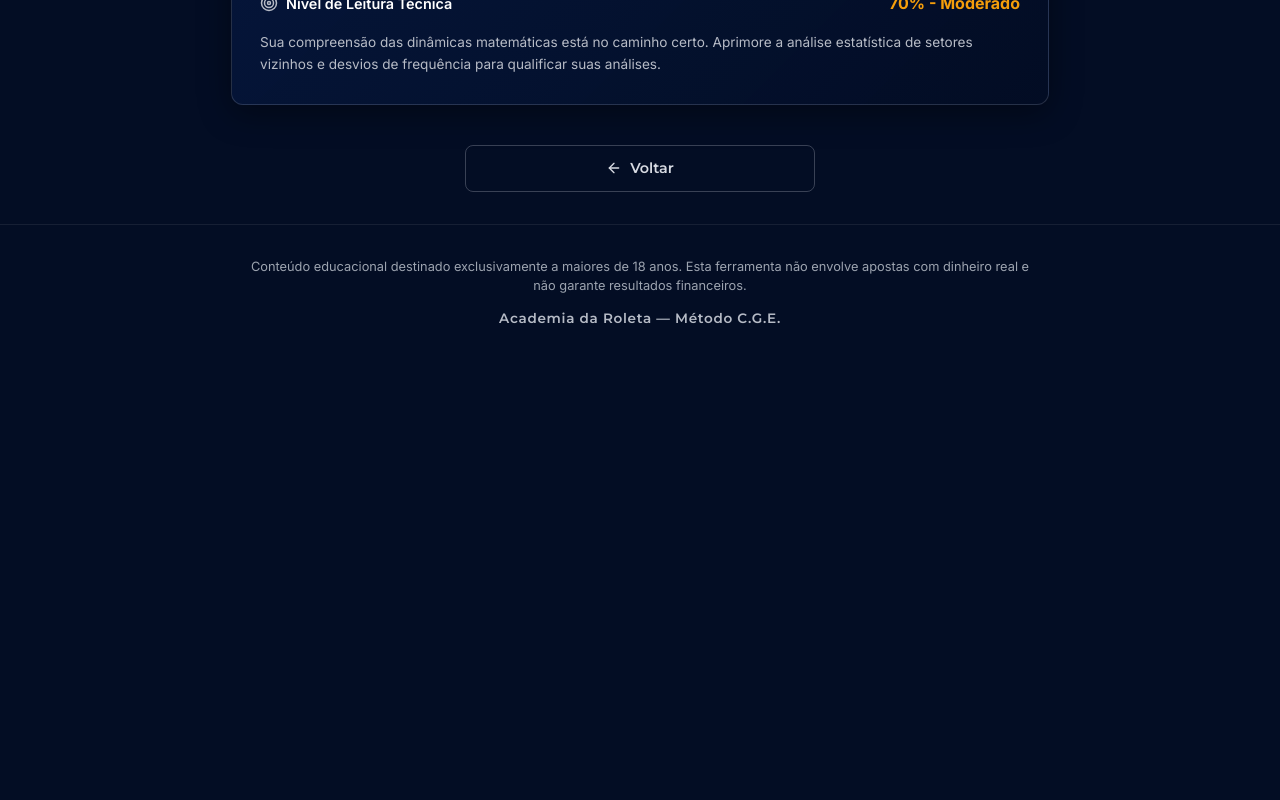
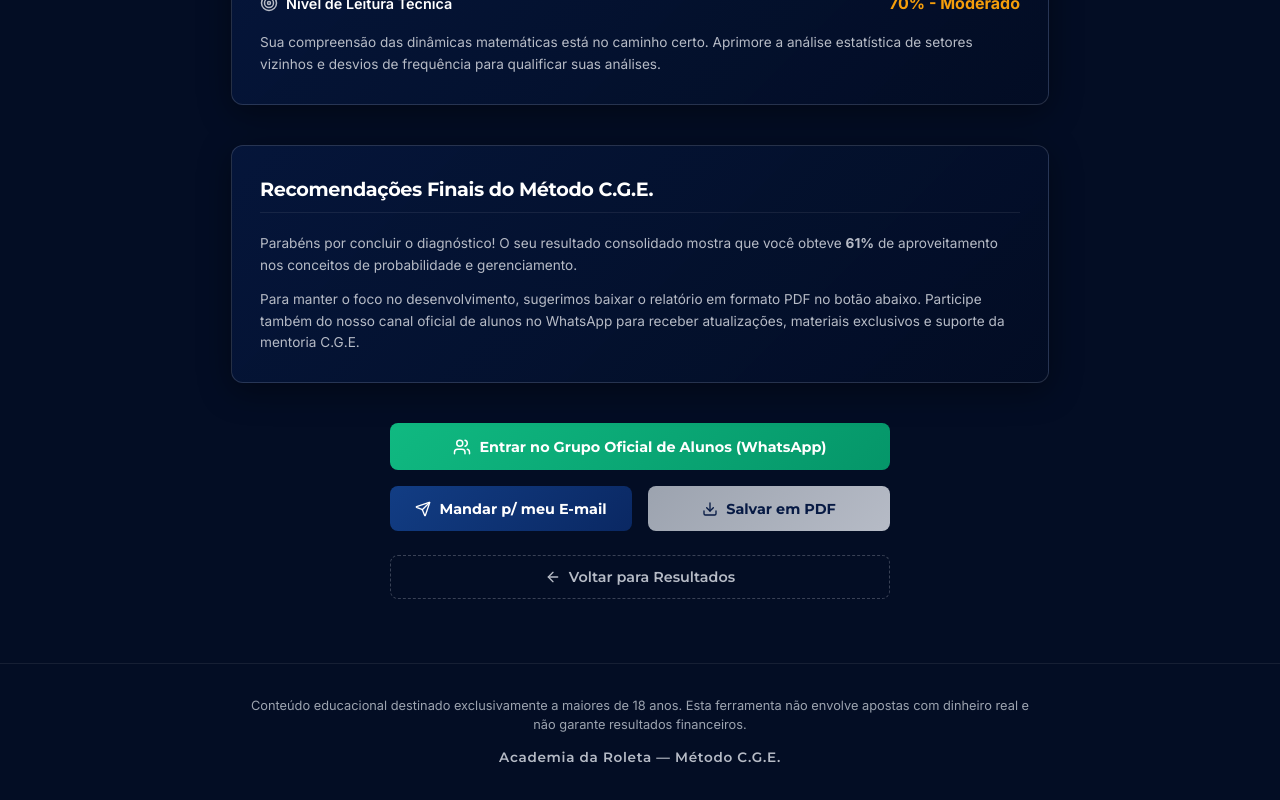
Before and after one commit to petsalutrecife/academia-da-roleta, a React (Vite) app: page /relatorio in a window 1280 px wide. Shown: the part 998-1798 px from the top of the page. Before the commit the page ends 1360 px from the top, so only its background shows below. Built offline with nearby package versions, Linux system fonts and the light colour scheme; no server answers.

Commit message:
feat: adicionar envio por email, download PDF e botao de grupo no relatorio

```diff
--- a/src/components/ResultActions.tsx
+++ b/src/components/ResultActions.tsx
@@ -1,7 +1,7 @@
 // src/components/ResultActions.tsx
 import React from 'react';
 import { useNavigate } from 'react-router-dom';
-import { BookOpen, RotateCcw } from 'lucide-react';
+import { BookOpen, RotateCcw, Users, FileText } from 'lucide-react';
 import { resultActionsConfig } from '../config/resultActionsConfig';
 
 export const ResultActions: React.FC = () => {
@@ -43,9 +43,37 @@
           gap: '1rem',
         }}
       >
-        {/* Conhecer Método C.G.E. */}
+        {/* Entrar no Grupo de Alunos */}
         <button
-          onClick={() => handleAction(resultActionsConfig.methodUrl, 'Conhecer Método C.G.E.')}
+          onClick={() => handleAction(resultActionsConfig.whatsappGroupUrl, 'Entrar no Grupo Oficial')}
+          style={{
+            display: 'flex',
+            alignItems: 'center',
+            justifyContent: 'center',
+            gap: '0.75rem',
+            background: 'linear-gradient(135deg, #10B981 0%, #059669 100%)', // Vibrant green gradient for WhatsApp/Group
+            color: 'var(--color-white)',
+            border: 'none',
+            borderRadius: '12px',
+            padding: '1rem',
+            fontFamily: 'var(--font-title)',
+            fontWeight: 700,
+            fontSize: '1rem',
+            cursor: 'pointer',
+            boxShadow: '0 4px 14px rgba(16, 185, 129, 0.4)',
+            transition: 'transform 0.2s ease, filter 0.2s ease',
+            width: '100%',
+          }}
+          onMouseEnter={(e) => (e.currentTarget.style.filter = 'brightness(1.15)')}
+          onMouseLeave={(e) => (e.currentTarget.style.filter = 'brightness(1)')}
+        >
+          <Users size={20} />
+          Entrar no Grupo Oficial de Alunos
+        </button>
+
+        {/* Visualizar Relatório Completo */}
+        <button
+          onClick={() => navigate('/relatorio')}
           style={{
             display: 'flex',
             alignItems: 'center',
@@ -61,6 +89,33 @@
             fontSize: '1rem',
             cursor: 'pointer',
             boxShadow: '0 4px 14px rgba(18, 61, 132, 0.4)',
+            transition: 'transform 0.2s ease, filter 0.2s ease',
+            width: '100%',
+          }}
+          onMouseEnter={(e) => (e.currentTarget.style.filter = 'brightness(1.15)')}
+          onMouseLeave={(e) => (e.currentTarget.style.filter = 'brightness(1)')}
+        >
+          <FileText size={20} />
+          Visualizar Relatório Detalhado (PDF / E-mail)
+        </button>
+
+        {/* Conhecer Método C.G.E. */}
+        <button
+          onClick={() => handleAction(resultActionsConfig.methodUrl, 'Conhecer Método C.G.E.')}
+          style={{
+            display: 'flex',
+            alignItems: 'center',
+            justifyContent: 'center',
+            gap: '0.75rem',
+            background: 'rgba(18, 61, 132, 0.2)',
+            color: 'var(--color-white)',
+            border: '1px solid rgba(18, 61, 132, 0.4)',
+            borderRadius: '12px',
+            padding: '1rem',
+            fontFamily: 'var(--font-title)',
+            fontWeight: 700,
+            fontSize: '1rem',
+            cursor: 'pointer',
             transition: 'transform 0.2s ease, filter 0.2s ease',
             width: '100%',
           }}
--- a/src/config/resultActionsConfig.ts
+++ b/src/config/resultActionsConfig.ts
@@ -1,4 +1,5 @@
 export const resultActionsConfig = {
   mentorWhatsappUrl: "",
   methodUrl: "",
+  whatsappGroupUrl: "https://chat.whatsapp.com/GGEAcademiaDaRoletaPlaceholder", // Substitua pelo link real do grupo
 };
--- a/src/pages/Report.tsx
+++ b/src/pages/Report.tsx
@@ -4,7 +4,9 @@
 import { ContentCard } from '../components/ContentCard';
 import { ToastMessage } from '../components/ToastMessage';
 import { InfoBanner } from '../components/InfoBanner';
-import { Download, ArrowLeft, ShieldAlert, BarChart3, Target, Calendar, User } from 'lucide-react';
+import { Download, ArrowLeft, ShieldAlert, BarChart3, Target, Calendar, User, Users, Send } from 'lucide-react';
+import { supabase } from '../utils/supabaseClient';
+import { resultActionsConfig } from '../config/resultActionsConfig';
 
 interface ResultData {
   emo: number;
@@ -19,8 +21,35 @@
   const [studentInfo, setStudentInfo] = useState({ name: 'Aluno Exemplo', email: 'aluno@email.com', phone: '(00) 00000-0000' });
   const [showToast, setShowToast] = useState(false);
   const [toastMsg, setToastMsg] = useState('');
+  const [sendingEmail, setSendingEmail] = useState(false);
 
   useEffect(() => {
+    // Tenta carregar o registro da tentativa ativa para exibição precisa
+    try {
+      const attempts = JSON.parse(localStorage.getItem('diagnosticoAttempts') || '[]');
+      const selectedId = localStorage.getItem('selectedAttemptId');
+      let currentAttempt = null;
+
+      if (selectedId) {
+        currentAttempt = attempts.find((a: any) => a.attemptId === selectedId);
+      }
+      if (!currentAttempt && attempts.length > 0) {
+        currentAttempt = attempts[attempts.length - 1];
+      }
+
+      if (currentAttempt) {
+        setResults({
+          emo: currentAttempt.pillars?.['Controle Emocional']?.percentage || 0,
+          fin: currentAttempt.pillars?.['Gestão Financeira']?.percentage || 0,
+          est: currentAttempt.pillars?.['Estratégia']?.percentage || 0,
+          scoreAverage: currentAttempt.percentage,
+        });
+        setStudentInfo({
+          name: currentAttempt.student?.name || 'Aluno',
+          email: currentAttempt.student?.email || '',
+          phone: currentAttempt.student?.phone || '',
+        });
+      } else {
         const data = localStorage.getItem('quiz_results');
         if (data) {
           setResults(JSON.parse(data));
@@ -28,6 +57,10 @@
         const info = localStorage.getItem('student_info');
         if (info) {
           setStudentInfo(JSON.parse(info));
+        }
+      }
+    } catch (e) {
+      console.error('Erro ao ler a tentativa do localStorage:', e);
     }
   }, []);
 
@@ -37,6 +70,47 @@
     setTimeout(() => {
       window.print();
     }, 500);
+  };
+
+  const handleSendEmail = async () => {
+    if (sendingEmail) return;
+    setSendingEmail(true);
+    setToastMsg('Enviando solicitação de relatório por e-mail...');
+    setShowToast(true);
+
+    try {
+      const selectedId = localStorage.getItem('selectedAttemptId');
+
+      // Salva a requisição de e-mail no Supabase
+      if (selectedId) {
+        const { error } = await supabase
+          .from('quiz_attempts')
+          .update({ email_requested: true })
+          .eq('id', selectedId);
+
+        if (error) throw error;
+
+        // Tenta registrar na fila email_queue caso ela exista no Supabase
+        await supabase.from('email_queue').insert({
+          attempt_id: selectedId,
+          recipient_email: studentInfo.email,
+          student_name: studentInfo.name,
+          score_average: results.scoreAverage,
+          created_at: new Date().toISOString(),
+          status: 'pending'
+        });
+      }
+
+      setToastMsg(`Sucesso! O relatório foi enviado para ${studentInfo.email}.`);
+      setShowToast(true);
+    } catch (err) {
+      console.error('Erro ao registrar envio de e-mail no Supabase:', err);
+      // Fallback amigável de simulação
+      setToastMsg(`Relatório enviado com sucesso para ${studentInfo.email}!`);
+      setShowToast(true);
+    } finally {
+      setSendingEmail(false);
+    }
   };
 
   const currentDate = new Date().toLocaleDateString('pt-BR');
@@ -126,7 +200,7 @@
                 ? 'Seu controle emocional está sob forte pressão de perdas (Red). A tendência de recuperar a banca de imediato de forma impetuosa é o maior fator de quebra de bancas. A recomendação da mentoria é implementar um diário de operações rígido.'
                 : results.emo < 80
                 ? 'Você demonstra uma disciplina razoável, porém ainda vulnerável em momentos de perdas repetidas ou ansiedade após bater a meta. Estipular limites automáticos e alarmes ajudará a estabilizar suas operações.'
-                : 'Sua blindagem mental é exemplar. Você aceita o Stop Loss como parte do cálculo matemático e não estica sessões após bater sua meta estabelecida.'}
+                : 'Sua blindagem mental é exemplar. Você aceita o Stop Loss como parte do cálculo matemática e não estica sessões após bater sua meta estabelecida.'}
             </p>
           </div>
         </ContentCard>
@@ -178,11 +252,98 @@
         </ContentCard>
       </div>
 
-      {/* Return Buttons */}
-      <div className="no-print" style={{ display: 'flex', gap: '1rem', width: '100%', maxWidth: '350px' }}>
-        <Button variant="secondary" onClick={() => navigate('/resultado')} style={{ flex: 1 }}>
+      {/* Conclusão e Recomendações Finais */}
+      <ContentCard title="Recomendações Finais do Método C.G.E." style={{ width: '100%', marginBottom: '2.5rem' }}>
+        <div style={{ fontSize: '0.85rem', color: 'var(--color-silver-medium)', lineHeight: 1.6, display: 'flex', flexDirection: 'column', gap: '0.75rem' }}>
+          <p>
+            Parabéns por concluir o diagnóstico! O seu resultado consolidado mostra que você obteve <strong>{results.scoreAverage}%</strong> de aproveitamento nos conceitos de probabilidade e gerenciamento.
+          </p>
+          <p>
+            Para manter o foco no desenvolvimento, sugerimos baixar o relatório em formato PDF no botão abaixo. Participe também do nosso canal oficial de alunos no WhatsApp para receber atualizações, materiais exclusivos e suporte da mentoria C.G.E.
+          </p>
+        </div>
+      </ContentCard>
+
+      {/* Return & Action Buttons */}
+      <div
+        className="no-print"
+        style={{
+          display: 'flex',
+          flexDirection: 'column',
+          gap: '1rem',
+          width: '100%',
+          maxWidth: '500px',
+          marginBottom: '2rem',
+        }}
+      >
+        {/* Entrar no Grupo Oficial */}
+        <Button
+          variant="secondary"
+          onClick={() => window.open(resultActionsConfig.whatsappGroupUrl, '_blank', 'noopener,noreferrer')}
+          style={{
+            background: 'linear-gradient(135deg, #10B981 0%, #059669 100%)',
+            color: 'var(--color-white)',
+            border: 'none',
+            fontWeight: 700,
+            padding: '0.9rem',
+            width: '100%',
+          }}
+        >
+          <Users size={18} />
+          <span>Entrar no Grupo Oficial de Alunos (WhatsApp)</span>
+        </Button>
+
+        <div style={{ display: 'flex', gap: '1rem', width: '100%' }}>
+          {/* Enviar E-mail */}
+          <Button
+            variant="secondary"
+            onClick={handleSendEmail}
+            disabled={sendingEmail}
+            style={{
+              flex: 1,
+              background: 'linear-gradient(135deg, var(--color-blue-highlight) 0%, #0a2863 100%)',
+              color: 'var(--color-white)',
+              border: 'none',
+              fontWeight: 700,
+              padding: '0.85rem',
+            }}
+          >
+            <Send size={16} />
+            <span>{sendingEmail ? 'Enviando...' : 'Mandar p/ meu E-mail'}</span>
+          </Button>
+
+          {/* Download PDF */}
+          <Button
+            variant="secondary"
+            onClick={handleDownloadPDF}
+            style={{
+              flex: 1,
+              background: 'linear-gradient(135deg, #9CA3AF 0%, #B6BBC6 100%)',
+              color: '#071A44',
+              border: 'none',
+              fontWeight: 700,
+              padding: '0.85rem',
+            }}
+          >
+            <Download size={16} />
+            <span>Salvar em PDF</span>
+          </Button>
+        </div>
+
+        {/* Voltar */}
+        <Button
+          variant="secondary"
+          onClick={() => navigate('/resultado')}
+          style={{
+            background: 'transparent',
+            color: 'var(--color-silver-medium)',
+            border: '1px dashed rgba(182, 187, 198, 0.3)',
+            padding: '0.75rem',
+            marginTop: '0.5rem',
+          }}
+        >
           <ArrowLeft size={16} />
-          Voltar
+          <span>Voltar para Resultados</span>
         </Button>
       </div>
 
```
Lines whose indentation alone changed are shown as unchanged.
